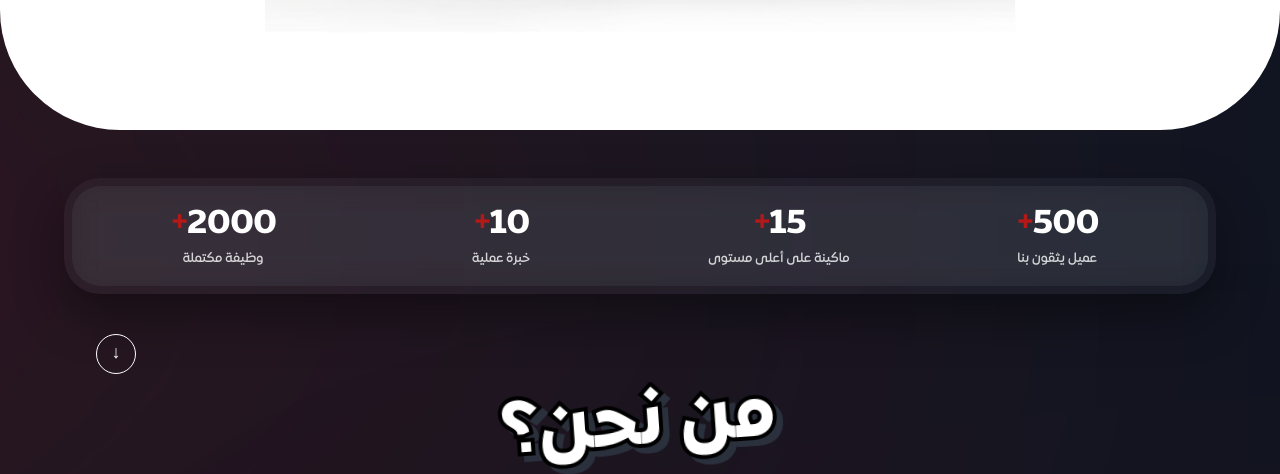
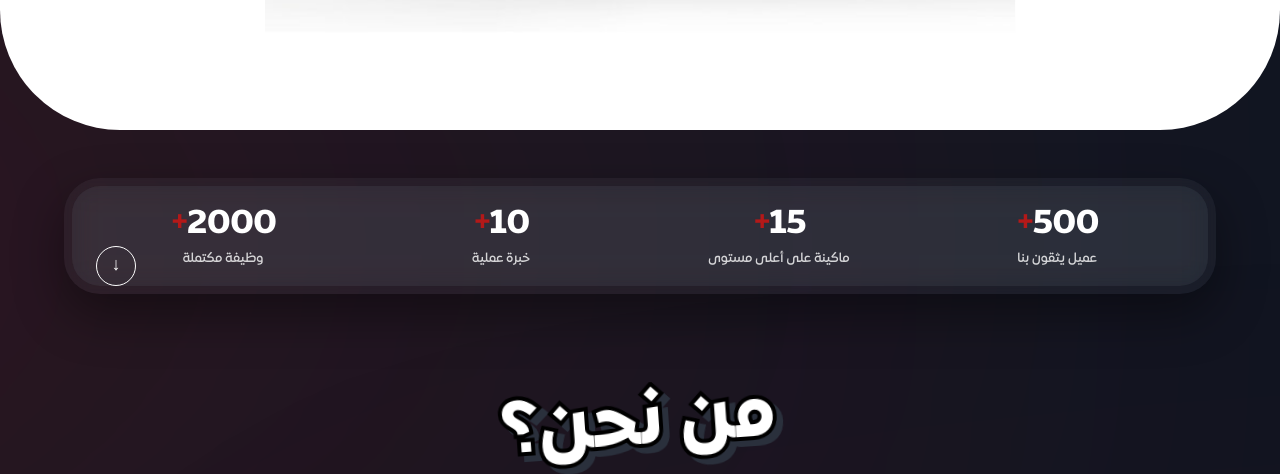
Before and after one commit to Hananem/eldowaliya, a Next.js app: page / in a window 1280 px wide. Shown: the part 927-1401 px from the top of the page. Built offline with nearby package versions, Linux system fonts and the light colour scheme.

Commit message:
add link arrow

```diff
--- a/components/AboutUs.tsx
+++ b/components/AboutUs.tsx
@@ -1,17 +1,23 @@
+"use client";
 import React from 'react';
+
 export default function AboutUs() {
+    const scrollToWhyChooseUs = () => {
+    const element = document.getElementById("why-choose-us");
+    if (element) {
+      element.scrollIntoView({ behavior: "smooth" });
+    }
+  };
   return (
-    <section className="w-full   text-white py-20 px-4  relative">
+    <section id="about" className="w-full   text-white py-20 px-4  relative">
 
       {/* سهم الانتقال العلوي الدائري */}
-      <div className="absolute top-6 left-1/2 -translate-x-1/2 md:left-24 md:translate-x-0 z-10">
-        <button className="w-10 h-10 rounded-full border border-[#fefefe] flex items-center justify-center hover:bg-white/5 transition-colors group">
-          <span className="text-[#fefefe] group-hover:text-white transition-colors text-lg">↓</span>
-        </button>
-      </div>
+
       {/* سهم الانتقال السفلي */}
 <div className="absolute bottom-6 left-1/2 -translate-x-1/2 md:left-24 md:translate-x-0 z-10">
-  <button className="w-10 h-10 rounded-full border border-[#fefefe] flex items-center justify-center hover:bg-white/5 transition-colors group">
+  <button
+  onClick={scrollToWhyChooseUs}
+  className="w-10 h-10 rounded-full border border-[#fefefe] flex items-center justify-center hover:bg-white/5 transition-colors group">
     <span className="text-[#fefefe] group-hover:text-white transition-colors text-lg">
       ↓
     </span>
--- a/components/Footer.tsx
+++ b/components/Footer.tsx
@@ -20,7 +20,7 @@ const QUICK_LINKS = [
 
 export default function Footer() {
   return (
-    <footer className="relative  bg-white text-[#181918] pt-16 rounded-tr-[60px] rounded-tl-[60px] md:rounded-tr-[120px] md:rounded-tl-[120px]">
+    <footer id="footer" className="relative  bg-white text-[#181918] pt-16 rounded-tr-[60px] rounded-tl-[60px] md:rounded-tr-[120px] md:rounded-tl-[120px]">
       {/* Top curved glow */}
       <div
         aria-hidden
--- a/components/Stats.tsx
+++ b/components/Stats.tsx
@@ -23,6 +23,12 @@ export default function Stats() {
   const [hasStarted, setHasStarted] = useState<boolean>(false);
   const sectionRef = useRef<HTMLElement | null>(null);
 
+  const scrollToAbout = () => {
+    const aboutSection = document.getElementById("about");
+    if (aboutSection) {
+      aboutSection.scrollIntoView({ behavior: "smooth" });
+    }
+  };
   // مراقبة السكرول لمعرفة متى دخل القسم إلى الشاشة
   useEffect(() => {
     const observer = new IntersectionObserver(
@@ -72,7 +78,12 @@ export default function Stats() {
   }, [hasStarted]);
 
   return (
-    <section ref={sectionRef} className="w-full p-2 py-4 flex justify-center">
+    <section ref={sectionRef} className="w-full p-2 py-4 flex justify-center relative">
+        <div className="absolute bottom-6 left-1/2 -translate-x-1/2 md:left-24 md:translate-x-0 z-10">
+        <button onClick={scrollToAbout} className="w-10 h-10 rounded-full border border-[#fefefe] flex items-center justify-center hover:bg-white/5 transition-colors group">
+          <span className="text-[#fefefe] group-hover:text-white transition-colors text-lg">↓</span>
+        </button>
+      </div>
       <div
         className="w-full mt-8 max-w-6xl bg-gray-500/10 backdrop-blur-lg  rounded-[24px] md:rounded-[36px] p-2 shadow-[0_20px_50px_rgba(0,0,0,0.4)] backdrop-blur-md"
         dir="rtl"
--- a/components/WhyChooseUs.tsx
+++ b/components/WhyChooseUs.tsx
@@ -42,10 +42,19 @@ export default function WhyChooseUs() {
   const activeFeature =
     FEATURES.find((f) => f.id === activeId) ?? FEATURES[0];
 
+    const scrollToFooter = () => {
+    const footerElement = document.getElementById("footer");
+    if (footerElement) {
+      footerElement.scrollIntoView({ behavior: "smooth" });
+    }
+  };
+
   return (
-    <div className="relative">
+    <div id="why-choose-us" className="relative">
         <div className="absolute -bottom-18 left-1/2 -translate-x-1/2 md:left-24 md:translate-x-0 z-10">
-  <button className="w-10 h-10 rounded-full border border-[#fefefe] flex items-center justify-center hover:bg-white/5 transition-colors group">
+  <button
+  onClick={scrollToFooter}
+  className="w-10 h-10 rounded-full border border-[#fefefe] flex items-center justify-center hover:bg-white/5 transition-colors group">
     <span className="text-[#fefefe] group-hover:text-white transition-colors text-lg">
       ↓
     </span>
```
